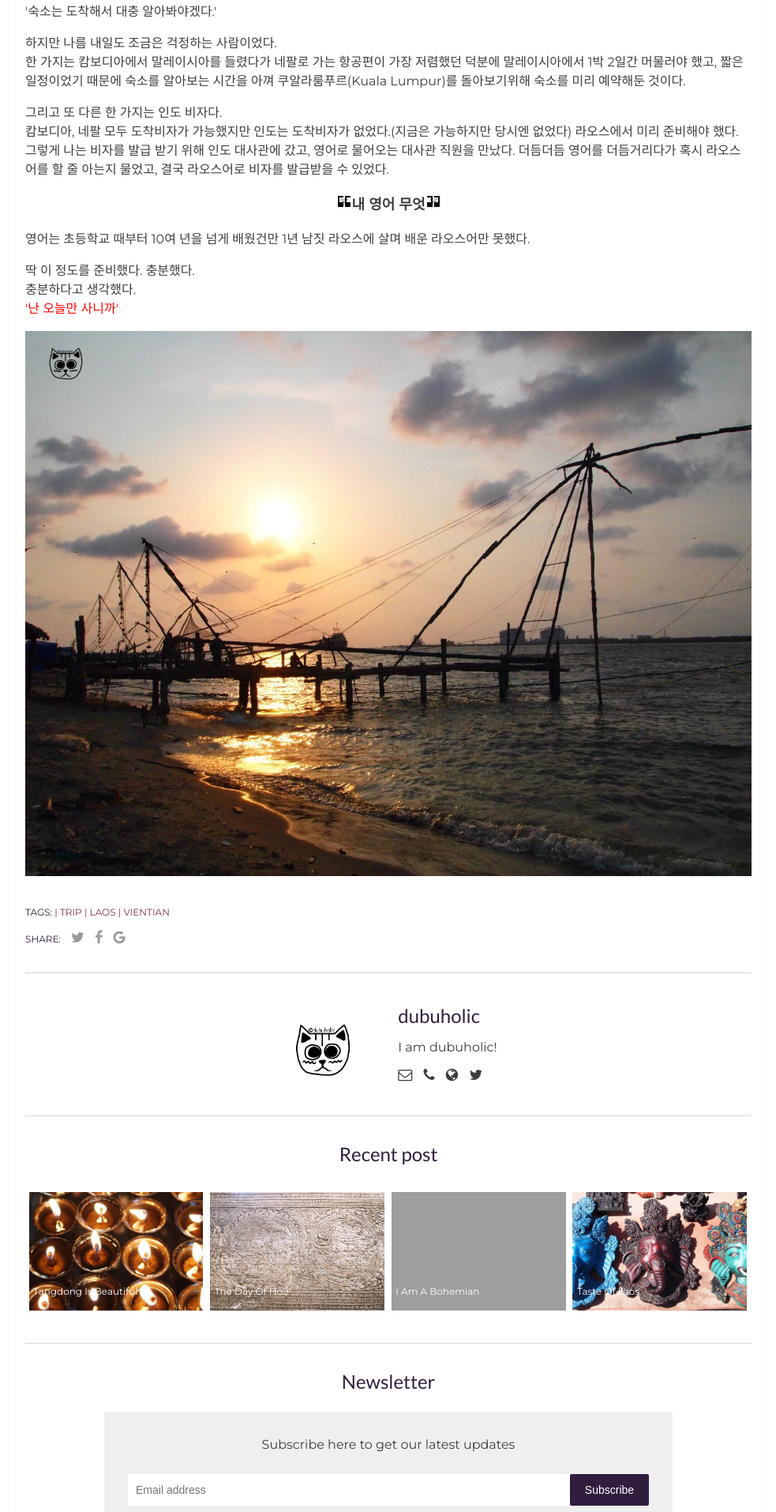
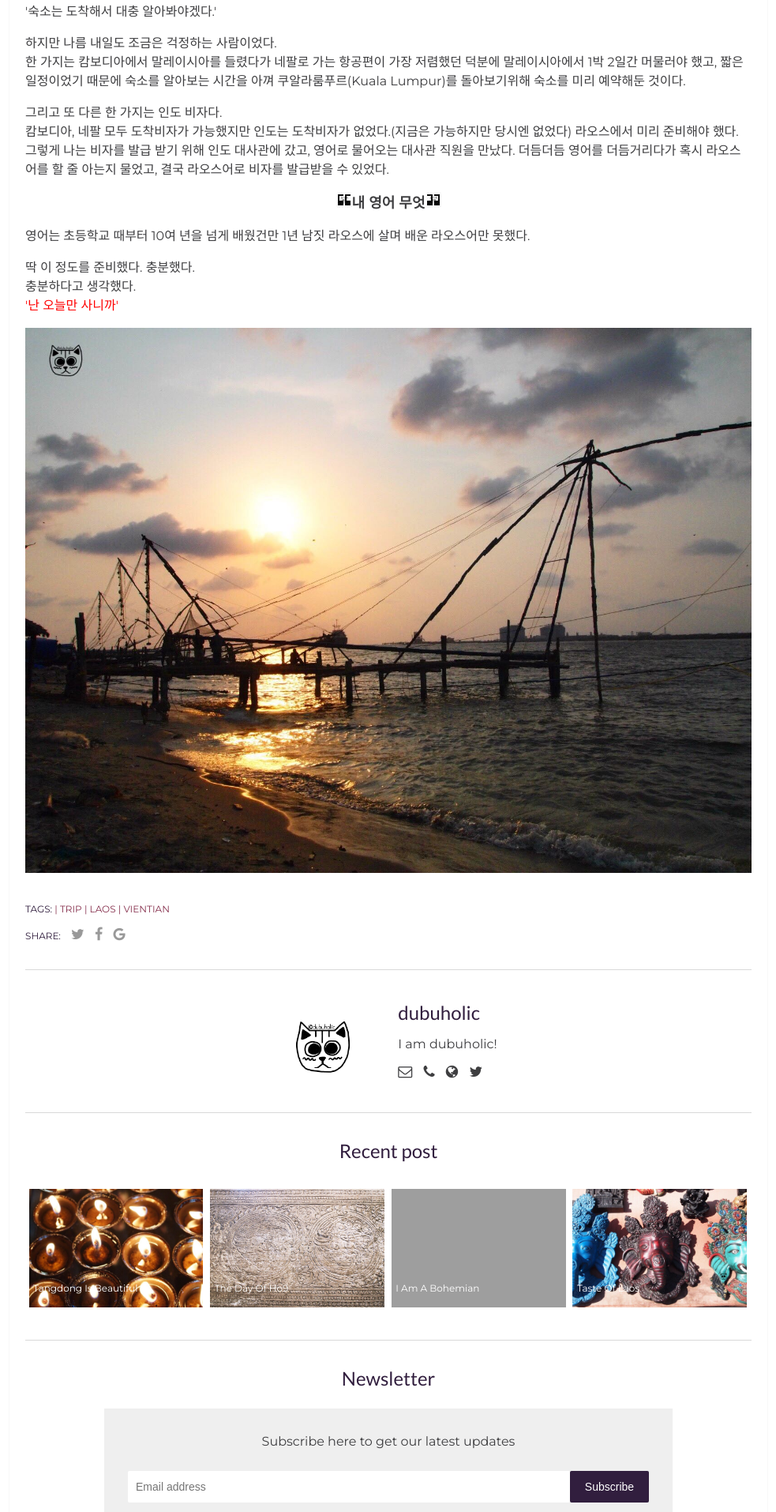
Before and after one commit to HAEZZA/HAEZZA.github.io, a Jekyll site: the page built from _posts/2019-08-12-Prepare.markdown, in a window 1280 px wide. Shown: the part 833-2747 px from the top of the page at 79% size, without its empty margins (148-1131 px from the left). Built offline with Jekyll 4.4.1, drawn with Linux system fonts in a browser that asks for light colours; comment, search, counter and statistics services are not loaded; grey boxes are pictures that could not be loaded.

Commit message:
css page-quote 수정

```diff
--- a/assets/css/main.css
+++ b/assets/css/main.css
@@ -981,15 +981,16 @@ pre {
 .page-quote {
   text-align: center;
   font-size: large;
-  font-weight: bold; }
+  font-weight: bold;
+  margin: 0 50px; }
 
 .page-quote:before {
   content: url("../img/left-quote.jpg");
-  top: -20px; }
+  margin-top: -50px; }
 
 .page-quote:after {
   content: url("../img/right-quote.jpg");
-  top: -20px; }
+  margin-top: -50px; }
 
 .page-content {
   margin-top: -80px;
--- a/assets/css/sass/parts/post-page.scss
+++ b/assets/css/sass/parts/post-page.scss
@@ -16,16 +16,17 @@
   text-align: center;
   font-size: large;
   font-weight: bold;
+  margin: 0 50px;
  }
 
 .page-quote:before {
     content: url("../img/left-quote.jpg");
-    top: -20px;
+    margin-top: -50px;
 }
 
 .page-quote:after {
     content: url("../img/right-quote.jpg");
-    top: -20px;
+    margin-top: -50px;
 }
 
 .page-content {
```
